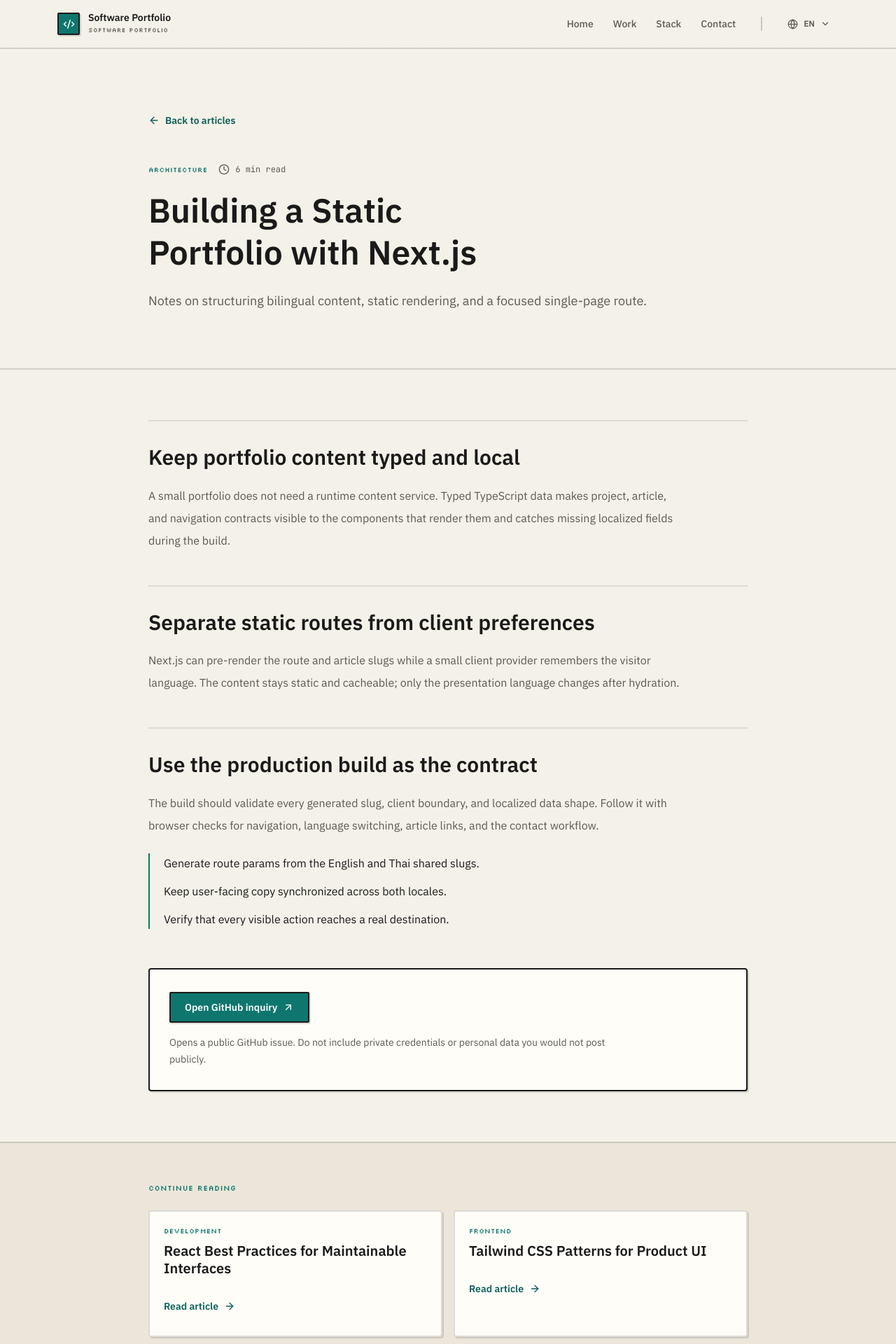
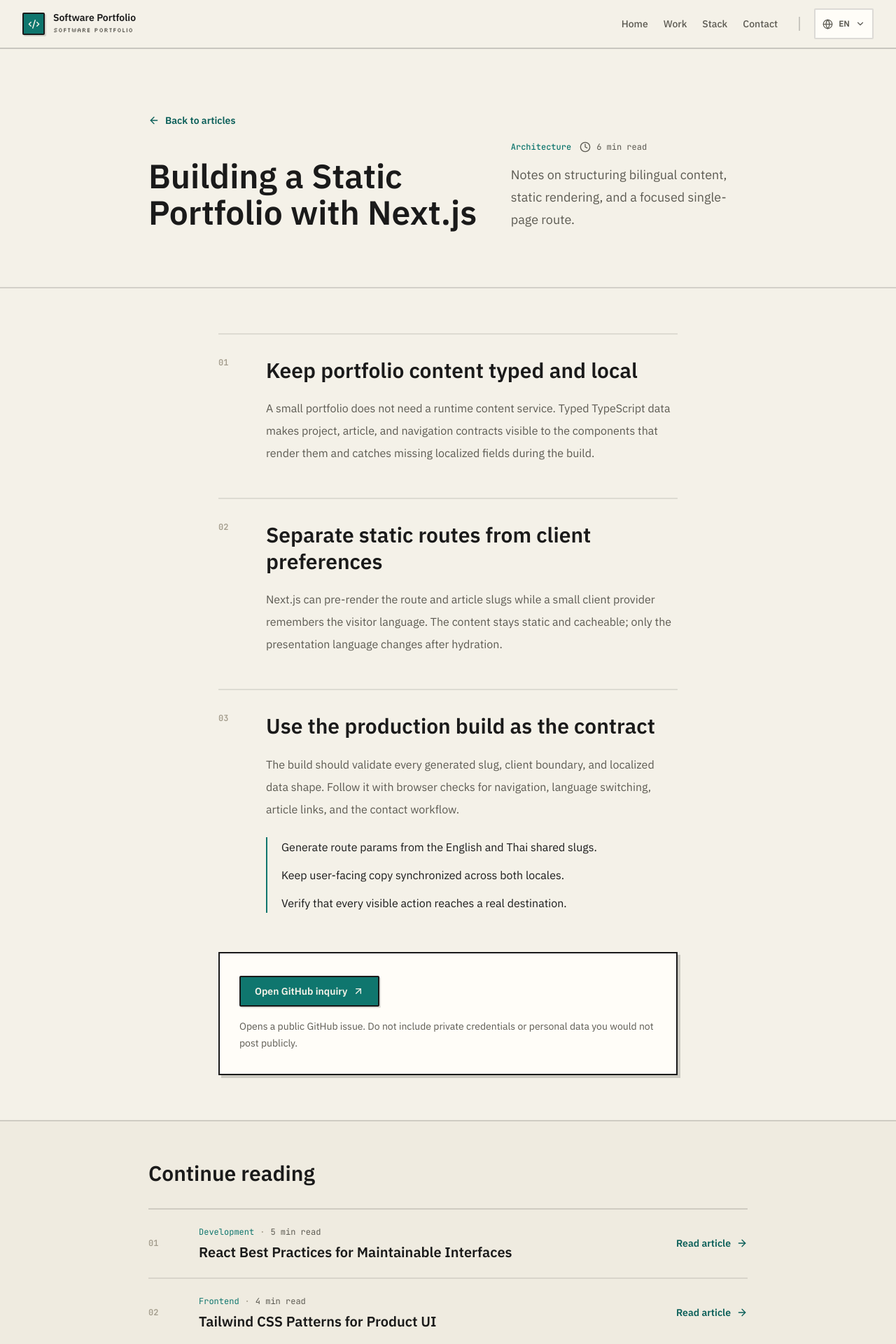
Before and after one commit to Manchinn/Portfolio, a Next.js app: page /article/building-a-static-portfolio-with-nextjs in a window 1280 px wide. Shown: the top 1920 px of the page at 70% size. Built offline with nearby package versions, Linux system fonts and the light colour scheme.

Commit message:
style: Hallmark Split Studio home + Long Document articles
Redesign homepage and article routes under the soft-pixel system:
diptych hero/workbench proof, index capabilities/articles, hero-only
motion, solid nav, locked DESIGN.md exports and portable tokens.css.

```diff
--- a/src/app/(portfolio)/article/[slug]/ArticleContent.tsx
+++ b/src/app/(portfolio)/article/[slug]/ArticleContent.tsx
@@ -9,6 +9,11 @@ import { getSharedChrome } from '@/content/shared'
 import { useTranslation } from '@/i18n/useTranslation'
 import { PortfolioButton } from '@/components/portfolio/primitives'
 
+/**
+ * Article route — Long Document family under DESIGN.md soft-pixel system.
+ * Hallmark · macrostructure: Long Document · design-system: DESIGN.md · designed-as-app
+ * Hard frames only on inquiry CTA; related reading is an index list (not twin cards).
+ */
 export default function ArticleContent({ slug }: { slug: string }) {
   const { language } = useTranslation()
   const lang = language as Language
@@ -21,37 +26,49 @@ export default function ArticleContent({ slug }: { slug: string }) {
   const relatedArticles = articles[lang].filter((item) => item.slug !== slug).slice(0, 2)
 
   return (
-    <main className="min-h-dvh bg-portfolio-bg text-portfolio-ink">
+    <main className="min-h-dvh overflow-x-clip bg-portfolio-bg text-portfolio-ink">
       <article>
         <header className="border-b-2 border-portfolio-ink/15">
-          <div className="mx-auto max-w-[920px] px-4 py-16 sm:px-6 sm:py-20 lg:px-8">
+          <div className="mx-auto grid max-w-[920px] gap-10 px-4 py-14 sm:px-6 sm:py-18 lg:grid-cols-[minmax(0,1fr)_minmax(0,0.72fr)] lg:items-end lg:gap-12 lg:px-8 lg:py-20">
+            <div className="min-w-0">
               <Link
                 href="/#articles"
-              className="inline-flex min-h-11 items-center gap-2 text-sm font-semibold text-portfolio-accent-strong hover:text-portfolio-accent"
+                className="inline-flex min-h-11 items-center gap-2 whitespace-nowrap text-sm font-semibold text-portfolio-accent-strong hover:text-portfolio-accent"
               >
-              <ArrowLeft className="size-4" aria-hidden />
+                <ArrowLeft className="size-4 shrink-0" aria-hidden />
                 {c.back}
               </Link>
-            <div className="mt-10 flex flex-wrap items-center gap-4 text-portfolio-muted">
-              <span className="font-[family-name:var(--font-pixel)] text-[10px] font-normal uppercase tracking-wide text-portfolio-accent">
-                {article.category}
-              </span>
+              <h1 className="mt-8 max-w-[18ch] text-balance break-words text-4xl font-semibold leading-[1.08] text-portfolio-ink sm:text-5xl">
+                {article.title}
+              </h1>
+            </div>
+            <div className="min-w-0 border-t-2 border-portfolio-ink/10 pt-6 lg:border-t-0 lg:pt-0">
+              <div className="flex flex-wrap items-center gap-3 text-portfolio-muted">
+                <span className="font-mono text-xs font-medium text-portfolio-accent">{article.category}</span>
                 <span className="inline-flex items-center gap-2 font-mono text-xs">
-                <Clock className="size-4" aria-hidden />
+                  <Clock className="size-4 shrink-0" aria-hidden />
                   {article.readTime}
                 </span>
               </div>
-            <h1 className="mt-5 max-w-[20ch] text-balance break-words text-4xl font-semibold leading-tight text-portfolio-ink sm:text-5xl">
-              {article.title}
-            </h1>
-            <p className="mt-6 max-w-3xl text-lg leading-8 text-portfolio-muted text-pretty">{article.excerpt}</p>
+              <p className="mt-4 max-w-xl text-base leading-7 text-portfolio-muted text-pretty sm:text-lg sm:leading-8">
+                {article.excerpt}
+              </p>
+            </div>
           </div>
         </header>
 
-        <div className="mx-auto max-w-[920px] px-4 py-14 sm:px-6 sm:py-18 lg:px-8">
+        <div className="mx-auto max-w-[720px] px-4 py-14 sm:px-6 sm:py-16 lg:px-8">
           <div className="grid gap-12">
-            {article.sections.map((section) => (
-              <section key={section.heading} className="border-t-2 border-portfolio-ink/10 pt-8">
+            {article.sections.map((section, index) => (
+              <section
+                key={section.heading}
+                className="border-t-2 border-portfolio-ink/10 pt-8"
+              >
+                <div className="grid gap-3 sm:grid-cols-[3rem_minmax(0,1fr)] sm:gap-5">
+                  <span className="font-mono text-xs font-semibold tabular-nums text-portfolio-line-strong">
+                    {String(index + 1).padStart(2, '0')}
+                  </span>
+                  <div className="min-w-0">
                     <h2 className="text-2xl font-semibold leading-tight text-portfolio-ink sm:text-3xl">
                       {section.heading}
                     </h2>
@@ -74,11 +91,13 @@ export default function ArticleContent({ slug }: { slug: string }) {
                         ))}
                       </ul>
                     )}
+                  </div>
+                </div>
               </section>
             ))}
           </div>
 
-          <div className="mt-14 rounded-portfolio-md border-2 border-portfolio-ink bg-portfolio-surface px-5 py-8 shadow-portfolio-sm sm:px-7">
+          <div className="mt-14 border-2 border-portfolio-ink bg-portfolio-surface px-5 py-8 shadow-portfolio-md sm:px-7">
             <PortfolioButton
               href={publicContactUrl}
               external
@@ -86,35 +105,46 @@ export default function ArticleContent({ slug }: { slug: string }) {
             >
               {shared.contactAction}
             </PortfolioButton>
-            <p className="mt-4 max-w-2xl text-sm leading-6 text-portfolio-muted">{shared.contactNotice}</p>
+            <p className="mt-4 max-w-2xl text-sm leading-6 text-portfolio-muted text-pretty">
+              {shared.contactNotice}
+            </p>
           </div>
         </div>
       </article>
 
       {relatedArticles.length > 0 && (
-        <section className="border-t-2 border-portfolio-ink/15 bg-portfolio-surface-soft">
+        <section className="border-t-2 border-portfolio-ink/15 bg-portfolio-surface-soft/50">
           <div className="mx-auto max-w-[920px] px-4 py-14 sm:px-6 lg:px-8">
-            <h2 className="font-[family-name:var(--font-pixel)] text-[10px] font-normal uppercase tracking-wide text-portfolio-accent sm:text-[11px]">
-              {c.related}
-            </h2>
-            <div className="mt-6 grid gap-4 sm:grid-cols-2">
-              {relatedArticles.map((related) => (
-                <Link
+            <h2 className="text-2xl font-semibold text-portfolio-ink sm:text-3xl">{c.related}</h2>
+            <div className="mt-8 divide-y-2 divide-portfolio-ink/10 border-y-2 border-portfolio-ink/15">
+              {relatedArticles.map((related, index) => (
+                <article
                   key={related.slug}
-                  href={`/article/${related.slug}`}
-                  className="group flex min-h-full flex-col rounded-portfolio-md border-2 border-portfolio-ink/15 bg-portfolio-surface p-5 shadow-portfolio-sm transition-[border-color,box-shadow,transform] duration-150 hover:border-portfolio-ink hover:shadow-portfolio-md active:translate-x-px active:translate-y-px active:shadow-none"
+                  className="grid gap-3 py-6 sm:grid-cols-[3rem_minmax(0,1fr)_auto] sm:items-center sm:gap-6"
                 >
-                  <p className="font-[family-name:var(--font-pixel)] text-[10px] font-normal uppercase tracking-wide text-portfolio-accent">
-                    {related.category}
+                  <span className="font-mono text-xs font-semibold tabular-nums text-portfolio-line-strong">
+                    {String(index + 1).padStart(2, '0')}
+                  </span>
+                  <div className="min-w-0">
+                    <p className="font-mono text-xs text-portfolio-muted">
+                      <span className="text-portfolio-accent">{related.category}</span>
+                      <span className="mx-2 text-portfolio-line-strong" aria-hidden>
+                        ·
+                      </span>
+                      {related.readTime}
                     </p>
-                  <h3 className="mt-2 text-xl font-semibold leading-tight text-portfolio-ink group-hover:text-portfolio-accent-strong">
+                    <h3 className="mt-2 break-words text-xl font-semibold leading-tight text-portfolio-ink">
                       {related.title}
                     </h3>
-                  <span className="mt-5 inline-flex min-h-11 items-center gap-2 text-sm font-semibold text-portfolio-accent-strong">
+                  </div>
+                  <Link
+                    href={`/article/${related.slug}`}
+                    className="inline-flex min-h-11 items-center gap-2 whitespace-nowrap text-sm font-semibold text-portfolio-accent-strong hover:text-portfolio-accent"
+                  >
                     {c.read}
-                    <ArrowRight className="size-4" aria-hidden />
-                  </span>
+                    <ArrowRight className="size-4 shrink-0" aria-hidden />
                   </Link>
+                </article>
               ))}
             </div>
           </div>
--- a/src/app/globals.css
+++ b/src/app/globals.css
@@ -1,3 +1,7 @@
+/* Hallmark · genre: editorial · macrostructure: Split Studio · design-system: DESIGN.md · designed-as-app
+ * tone: soft-pixel utilitarian · theme: portfolio soft-pixel · enrichment: none
+ * nav: N9 edge-aligned · footer: Ft2 inline · motion: hero-only
+ */
 @import "tailwindcss";
 @source not "../../.continues-handoff.md";
 
@@ -8,9 +12,11 @@
   --color-portfolio-ink: #1a1a1a;
   --color-portfolio-muted: #5c5a52;
   --color-portfolio-line: #cfc8b8;
+  --color-portfolio-line-strong: #a39c8c;
   --color-portfolio-accent: #0f766e;
   --color-portfolio-accent-strong: #0b5f59;
   --color-portfolio-accent-soft: #d5ebe7;
+  --color-portfolio-on-accent: #f7f4ea;
 
   --shadow-portfolio-sm: 2px 2px 0 rgba(26, 26, 26, 0.14);
   --shadow-portfolio-md: 4px 4px 0 rgba(26, 26, 26, 0.18);
@@ -33,6 +39,7 @@
 }
 
 html {
+  overflow-x: clip;
   scroll-behavior: smooth;
   scroll-padding-top: 68px;
 }
@@ -40,7 +47,7 @@ html {
 body {
   min-height: 100vh;
   margin: 0;
-  overflow-x: hidden;
+  overflow-x: clip;
   background-color: var(--color-portfolio-bg);
   background-image: radial-gradient(rgba(26, 26, 26, 0.055) 1px, transparent 1px);
   background-size: 12px 12px;
@@ -78,7 +85,7 @@ a:focus-visible,
 
 ::-webkit-scrollbar-thumb {
   border: 2px solid var(--color-portfolio-bg);
-  background: #a39c8c;
+  background: var(--color-portfolio-line-strong);
   border-radius: 2px;
 }
 
--- a/src/components/layout/Footer.tsx
+++ b/src/components/layout/Footer.tsx
@@ -11,8 +11,8 @@ const Footer = () => {
   const shared = getSharedChrome(language as Language)
 
   return (
-    <footer className="border-t-2 border-portfolio-ink/15 bg-portfolio-surface py-9 font-display">
-      <div className="mx-auto flex max-w-[1180px] flex-col gap-4 px-4 text-sm text-portfolio-muted sm:flex-row sm:items-center sm:justify-between sm:px-6 lg:px-8">
+    <footer className="border-t-2 border-portfolio-ink/20 bg-portfolio-surface py-9 font-display">
+      <div className="mx-auto flex max-w-[1280px] flex-col gap-4 px-4 text-sm text-portfolio-muted sm:flex-row sm:items-center sm:justify-between sm:px-6 lg:px-8">
         <div>
           <p className="font-[family-name:var(--font-pixel)] text-[10px] font-normal uppercase tracking-wide text-portfolio-ink">
             {shared.portfolioLabel}
--- a/src/components/layout/Navbar/Navbar.tsx
+++ b/src/components/layout/Navbar/Navbar.tsx
@@ -37,10 +37,10 @@ const Navbar = () => {
   }, [])
 
   return (
-    <nav className="sticky top-0 z-50 border-b-2 border-portfolio-ink/15 bg-portfolio-bg/95 font-display backdrop-blur-lg">
-      <div className="mx-auto flex h-17 max-w-[1180px] items-center justify-between gap-5 px-4 sm:px-6 lg:px-8">
+    <nav className="sticky top-0 z-50 border-b-2 border-portfolio-ink/20 bg-portfolio-bg font-display">
+      <div className="mx-auto flex h-17 max-w-[1280px] items-center justify-between gap-5 px-4 sm:px-6 lg:px-8">
         <Link href="/#home" className="flex min-h-11 min-w-0 items-center gap-3 text-portfolio-ink" aria-label="Portfolio home">
-          <span className="flex size-8 shrink-0 items-center justify-center rounded-portfolio-sm border-2 border-portfolio-ink bg-portfolio-accent text-xs font-bold text-white shadow-portfolio-sm">
+          <span className="flex size-8 shrink-0 items-center justify-center rounded-portfolio-sm border-2 border-portfolio-ink bg-portfolio-accent text-xs font-bold text-portfolio-on-accent shadow-portfolio-sm">
             <Code2 size={17} aria-hidden />
           </span>
           <span className="hidden min-w-0 sm:block">
@@ -51,13 +51,13 @@ const Navbar = () => {
           </span>
         </Link>
 
-        <div className="hidden items-center gap-6 lg:flex">
-          <div className="flex items-center gap-1">
+        <div className="hidden items-center gap-5 lg:flex">
+          <div className="flex items-center gap-0.5">
             {navItems.map((item) => (
               <Link
                 key={item.label}
                 href={item.href}
-                className="inline-flex min-h-11 items-center rounded-portfolio-sm px-3 text-sm font-medium text-portfolio-muted transition-colors hover:bg-portfolio-surface-soft hover:text-portfolio-ink"
+                className="inline-flex min-h-11 items-center whitespace-nowrap rounded-portfolio-sm px-2.5 text-sm font-medium text-portfolio-muted transition-colors hover:bg-portfolio-surface-soft hover:text-portfolio-ink"
               >
                 {t(`nav.${item.label.toLowerCase()}`)}
               </Link>
@@ -70,7 +70,7 @@ const Navbar = () => {
             <button
               type="button"
               onClick={() => setIsLangOpen((open) => !open)}
-              className="inline-flex min-h-11 items-center gap-2 rounded-portfolio-sm border-2 border-transparent px-2.5 text-xs font-semibold text-portfolio-muted transition-colors hover:border-portfolio-ink/20 hover:bg-portfolio-surface-soft hover:text-portfolio-ink"
+              className="inline-flex min-h-11 items-center gap-2 rounded-portfolio-sm border-2 border-portfolio-ink/15 bg-portfolio-surface px-2.5 text-xs font-semibold text-portfolio-muted transition-colors hover:border-portfolio-ink/30 hover:text-portfolio-ink"
               aria-expanded={isLangOpen}
               aria-haspopup="listbox"
               aria-label={t('nav.language')}
--- a/src/components/portfolio/primitives.tsx
+++ b/src/components/portfolio/primitives.tsx
@@ -7,12 +7,32 @@ type PortfolioSectionProps = {
   children: ReactNode
   className?: string
   wide?: boolean
+  /** Tighter vertical rhythm for index-style blocks */
+  compact?: boolean
 }
 
-export function PortfolioSection({ id, children, className, wide = false }: PortfolioSectionProps) {
+export function PortfolioSection({
+  id,
+  children,
+  className,
+  wide = false,
+  compact = false,
+}: PortfolioSectionProps) {
   return (
-    <section id={id} className={cn('relative py-18 sm:py-22 lg:py-24', className)}>
-      <div className={cn('mx-auto min-w-0 max-w-full px-4 sm:px-6 lg:px-8', wide ? 'max-w-[1280px]' : 'max-w-[1180px]')}>
+    <section
+      id={id}
+      className={cn(
+        'relative',
+        compact ? 'py-14 sm:py-16 lg:py-18' : 'py-18 sm:py-22 lg:py-24',
+        className,
+      )}
+    >
+      <div
+        className={cn(
+          'mx-auto min-w-0 max-w-full px-4 sm:px-6 lg:px-8',
+          wide ? 'max-w-[1280px]' : 'max-w-[1180px]',
+        )}
+      >
         {children}
       </div>
     </section>
@@ -20,30 +40,44 @@ export function PortfolioSection({ id, children, className, wide = false }: Port
 }
 
 type PortfolioHeaderProps = {
-  eyebrow: string
+  /** Optional. Default off — use only when ordinal/chaptered. */
+  eyebrow?: string
   title: string
   subtitle?: string
-  align?: 'left' | 'center' | 'split'
+  align?: 'left' | 'split'
   rightSlot?: ReactNode
 }
 
-export function PortfolioHeader({ eyebrow, title, subtitle, align = 'left', rightSlot }: PortfolioHeaderProps) {
-  const centered = align === 'center'
-
+export function PortfolioHeader({
+  eyebrow,
+  title,
+  subtitle,
+  align = 'left',
+  rightSlot,
+}: PortfolioHeaderProps) {
   if (align === 'split') {
     return (
-      <div className="grid min-w-0 gap-7 lg:grid-cols-[minmax(0,1fr)_auto] lg:items-end">
+      <div className="grid min-w-0 gap-6 lg:grid-cols-[minmax(0,1.2fr)_minmax(0,0.8fr)] lg:items-end lg:gap-12">
         <div className="min-w-0">
-          <HeaderText eyebrow={eyebrow} title={title} subtitle={subtitle} />
+          <HeaderText eyebrow={eyebrow} title={title} subtitle={undefined} />
         </div>
-        {rightSlot && <div className="lg:pb-2">{rightSlot}</div>}
+        {(subtitle || rightSlot) && (
+          <div className="min-w-0 lg:pb-1">
+            {subtitle && (
+              <p className="max-w-md break-words text-base leading-7 text-portfolio-muted text-pretty">
+                {subtitle}
+              </p>
+            )}
+            {rightSlot}
+          </div>
+        )}
       </div>
     )
   }
 
   return (
-    <div className={cn('min-w-0 max-w-3xl', centered && 'mx-auto text-center')}>
-      <HeaderText eyebrow={eyebrow} title={title} subtitle={subtitle} centered={centered} />
+    <div className="min-w-0 max-w-3xl">
+      <HeaderText eyebrow={eyebrow} title={title} subtitle={subtitle} />
     </div>
   )
 }
@@ -52,31 +86,31 @@ function HeaderText({
   eyebrow,
   title,
   subtitle,
-  centered = false,
 }: {
-  eyebrow: string
+  eyebrow?: string
   title: string
   subtitle?: string
-  centered?: boolean
 }) {
   return (
     <>
-      <p className="font-[family-name:var(--font-pixel)] text-[10px] font-normal uppercase tracking-wide text-portfolio-accent sm:text-[11px]">
-        {eyebrow}
-      </p>
-      <h2 className="mt-3 max-w-full text-balance break-words text-3xl font-semibold leading-[1.12] text-portfolio-ink sm:text-4xl lg:text-[2.5rem]">
+      {eyebrow ? (
+        <p className="font-[family-name:var(--font-pixel)] text-[10px] font-normal uppercase tracking-wide text-portfolio-accent sm:text-[11px]">
+          {eyebrow}
+        </p>
+      ) : null}
+      <h2
+        className={cn(
+          'max-w-full text-balance break-words text-3xl font-semibold leading-[1.12] text-portfolio-ink sm:text-4xl lg:text-[2.5rem]',
+          eyebrow && 'mt-3',
+        )}
+      >
         {title}
       </h2>
-      {subtitle && (
-        <p
-          className={cn(
-            'mt-4 max-w-full break-words text-base leading-7 text-portfolio-muted text-pretty',
-            centered ? 'mx-auto max-w-2xl' : 'max-w-xl',
-          )}
-        >
+      {subtitle ? (
+        <p className="mt-4 max-w-xl break-words text-base leading-7 text-portfolio-muted text-pretty">
           {subtitle}
         </p>
-      )}
+      ) : null}
     </>
   )
 }
@@ -99,17 +133,17 @@ export function PortfolioButton({
   external = false,
 }: PortfolioButtonProps) {
   const shape =
-    'inline-flex min-h-11 items-center justify-center gap-2 rounded-portfolio-sm px-5 py-2.5 text-sm font-semibold transition-[transform,box-shadow,background-color,border-color,color] duration-150 focus-visible:outline-2 focus-visible:outline-offset-2 focus-visible:outline-portfolio-accent active:translate-x-px active:translate-y-px active:shadow-none'
+    'inline-flex min-h-11 items-center justify-center gap-2 rounded-portfolio-sm px-5 py-2.5 text-sm font-semibold transition-[transform,box-shadow,background-color] duration-150 focus-visible:outline-2 focus-visible:outline-offset-2 focus-visible:outline-portfolio-accent active:translate-x-px active:translate-y-px active:shadow-none'
   const appearance =
     variant === 'primary'
-      ? 'border-2 border-portfolio-ink bg-portfolio-accent text-white shadow-portfolio-sm hover:bg-portfolio-accent-strong'
-      : 'border-2 border-portfolio-ink bg-portfolio-surface text-portfolio-ink shadow-portfolio-sm hover:border-portfolio-accent hover:text-portfolio-accent-strong'
+      ? 'border-2 border-portfolio-ink bg-portfolio-accent text-portfolio-on-accent shadow-portfolio-sm hover:bg-portfolio-accent-strong'
+      : 'border-2 border-portfolio-ink bg-portfolio-surface text-portfolio-ink shadow-portfolio-sm hover:bg-portfolio-surface-soft'
   const classes = cn(shape, appearance, className)
 
   if (external) {
     return (
       <a href={href} target="_blank" rel="noopener noreferrer" className={classes}>
-        <span className="min-w-0">{children}</span>
+        <span className="min-w-0 whitespace-nowrap">{children}</span>
         {icon}
       </a>
     )
@@ -117,7 +151,7 @@ export function PortfolioButton({
 
   return (
     <Link href={href} className={classes}>
-      <span className="min-w-0">{children}</span>
+      <span className="min-w-0 whitespace-nowrap">{children}</span>
       {icon}
     </Link>
   )
--- /dev/null
+++ b/tokens.css
@@ -0,0 +1,32 @@
+/* Hallmark · design-system: DESIGN.md · portable token export
+ * Source of truth for runtime remains src/app/globals.css @theme (Tailwind v4).
+ * This file mirrors portfolio soft-pixel tokens for reuse outside Next.
+ */
+:root {
+  --color-portfolio-bg: #f4f1e8;
+  --color-portfolio-surface: #fffdf8;
+  --color-portfolio-surface-soft: #ebe6d9;
+  --color-portfolio-ink: #1a1a1a;
+  --color-portfolio-muted: #5c5a52;
+  --color-portfolio-line: #cfc8b8;
+  --color-portfolio-line-strong: #a39c8c;
+  --color-portfolio-accent: #0f766e;
+  --color-portfolio-accent-strong: #0b5f59;
+  --color-portfolio-accent-soft: #d5ebe7;
+  --color-portfolio-on-accent: #f7f4ea;
+
+  --shadow-portfolio-sm: 2px 2px 0 rgba(26, 26, 26, 0.14);
+  --shadow-portfolio-md: 4px 4px 0 rgba(26, 26, 26, 0.18);
+  --shadow-portfolio-focus: 0 0 0 2px var(--color-portfolio-bg), 0 0 0 4px var(--color-portfolio-accent);
+
+  --radius-portfolio-sm: 2px;
+  --radius-portfolio-md: 4px;
+
+  --font-display: "IBM Plex Sans", ui-sans-serif, system-ui, sans-serif;
+  --font-mono: "JetBrains Mono", ui-monospace, SFMono-Regular, Menlo, Consolas, monospace;
+  --font-pixel: "Silkscreen", var(--font-mono);
+
+  --ease-out: cubic-bezier(0.22, 1, 0.36, 1);
+  --dur-fast: 150ms;
+  --dur-base: 240ms;
+}
```
Also changed, not shown: src/components/portfolio/HomePage.tsx (+128 -114 lines), .hallmark/log.json (added), 2 other files (tests, documents, lock files or other folders). Lines whose indentation alone changed are shown as unchanged.
